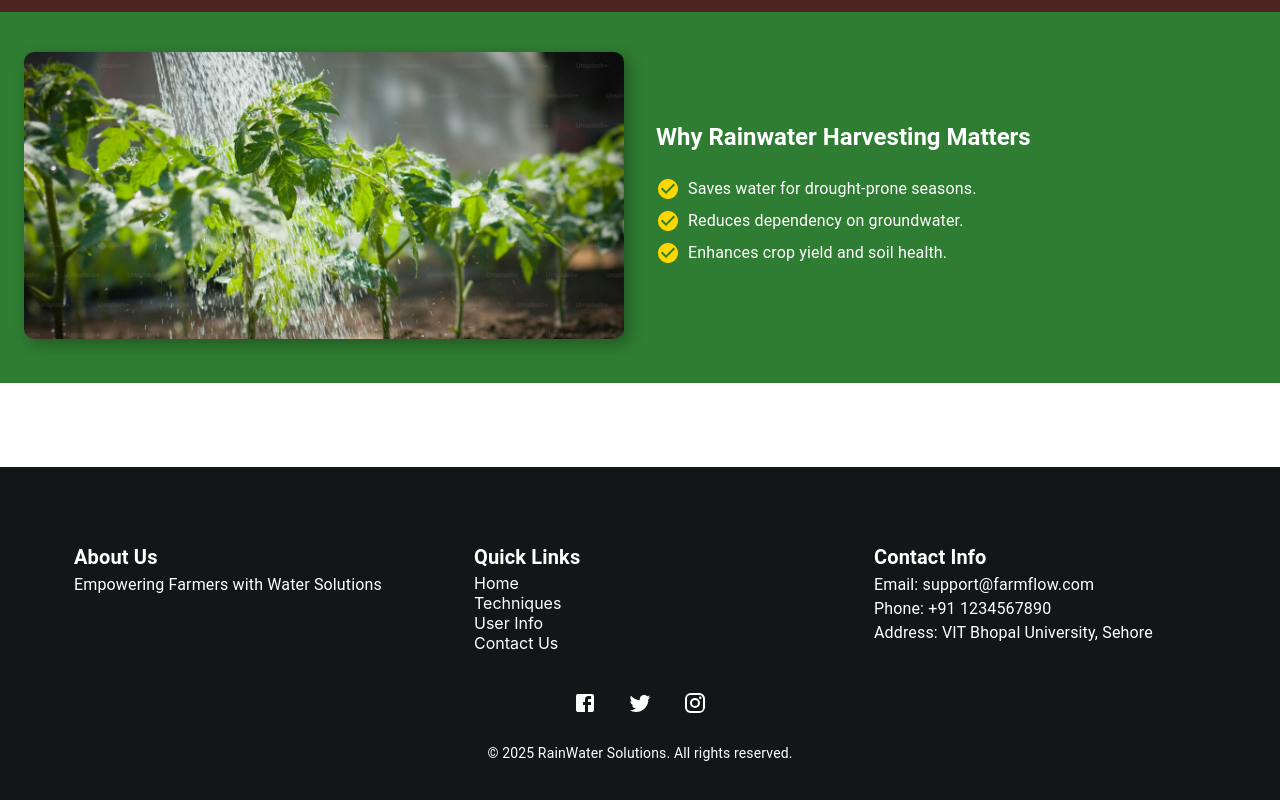
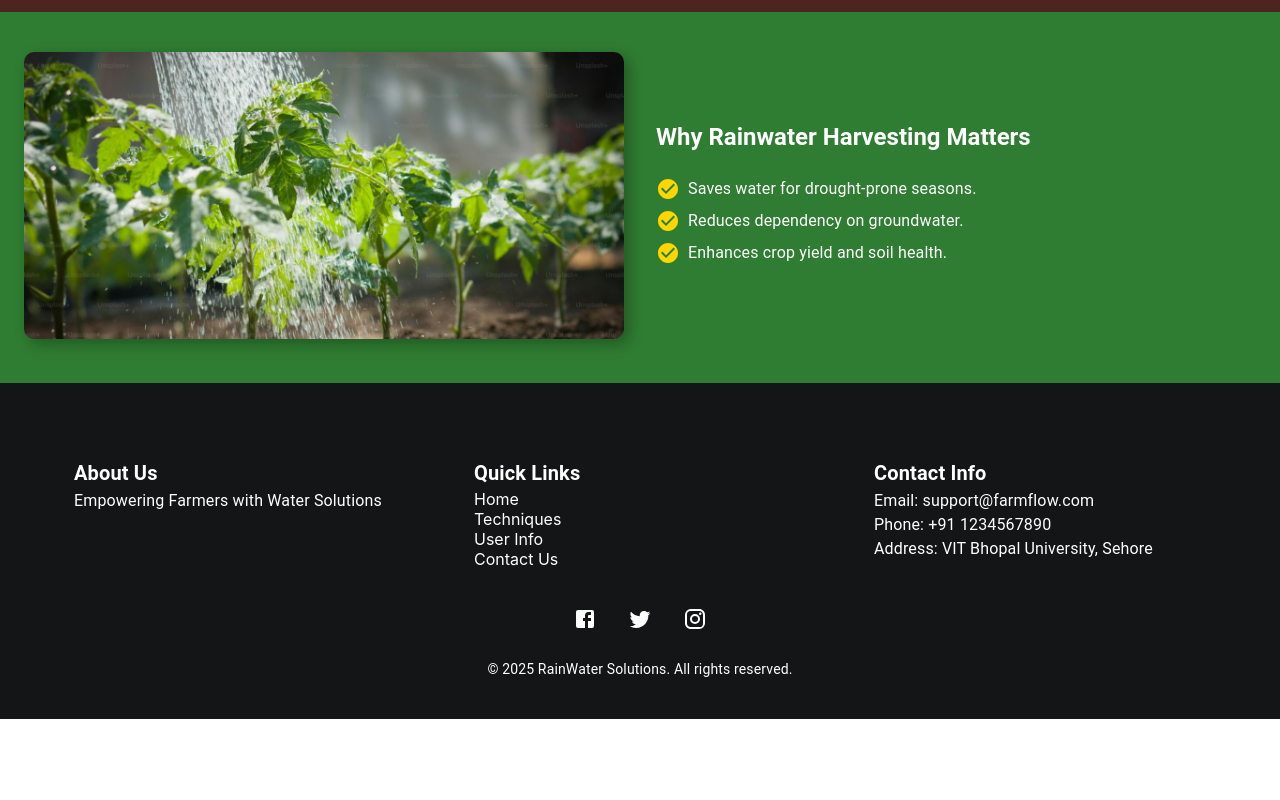
Before and after one commit to SUHAANII/EPICS_FarmFlow, a React (Create React App) app in the folder client/: page / in a window 1280 px wide. Shown: the part 1068-1868 px from the top of the page. After the commit the page ends 1787 px from the top, so only its background shows below. Built offline with nearby package versions, Linux system fonts and the light colour scheme.

Commit message:
routed home

```diff
--- a/client/src/App.js
+++ b/client/src/App.js
@@ -26,8 +26,7 @@
     </div>
     <Router>
       <Navbar />
-      <Home/>
-      <main style={{ paddingTop: "84px" }}>
+      <main>
         <Routes>
           <Route path="/login" element={<Login />} />
             <Route path="/register" element={<Register />} />
@@ -35,7 +34,7 @@
             <Route path="/userinfo" element={<UserInfo />} />
             <Route path="/blog" element={<BlogPage />} />
             {/* <Route path="/forgot-password" element={<ForgotPasswordPage />} />   */}
-          {/* <Route path="/" element={<Home/>} /> */}
+          <Route path="/" element={<Home/>} />
         </Routes>
       </main>
       <Footer />
```
